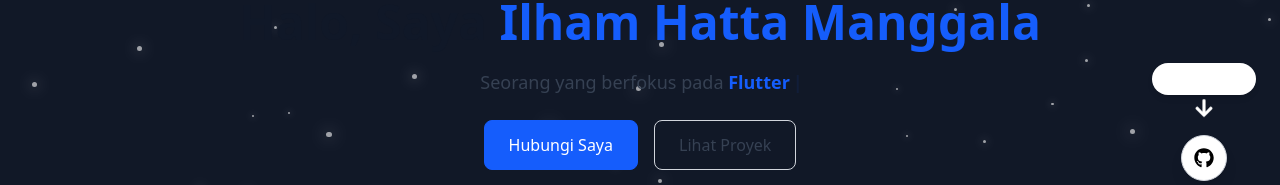
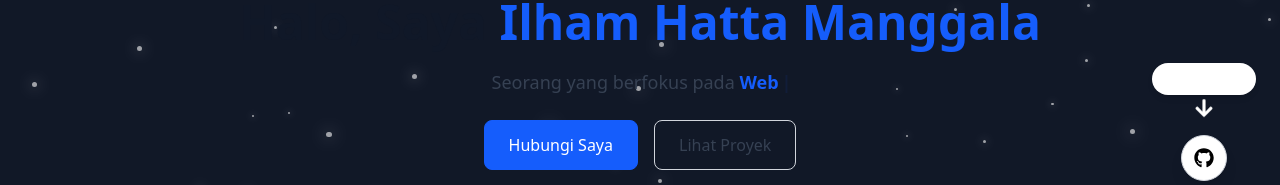
Before and after one commit to IlhamHattaManggala/portofolio-netlify, a React (Vite) app: page / in a window 1280 px wide. Shown: the part 479-664 px from the top of the page. Built offline with nearby package versions, Linux system fonts and the light colour scheme; no server answers.

Commit message:
Update professions in settings to reflect changes

```diff
--- a/src/data/settings.ts
+++ b/src/data/settings.ts
@@ -6,7 +6,7 @@ export const settings = {
   navbarLogo: Profile,
   favicon: Profile,
   heroLogo: Profile,
-  professions: ["Frontend Developer", "Flutter Developer"],
+  professions: ["Web Developer", "Flutter Developer"],
   resume: "/CV - ILHAM HATTA MANGGALA.pdf",
 };
 
```
